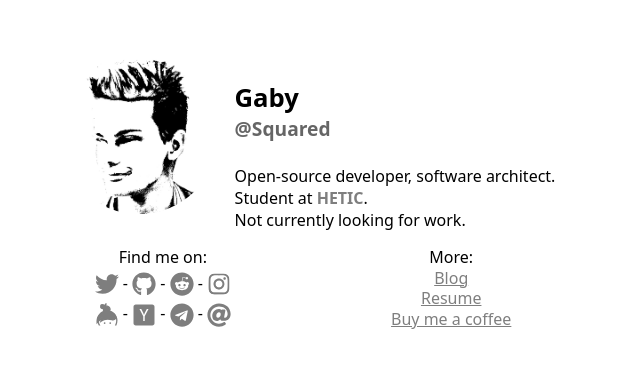
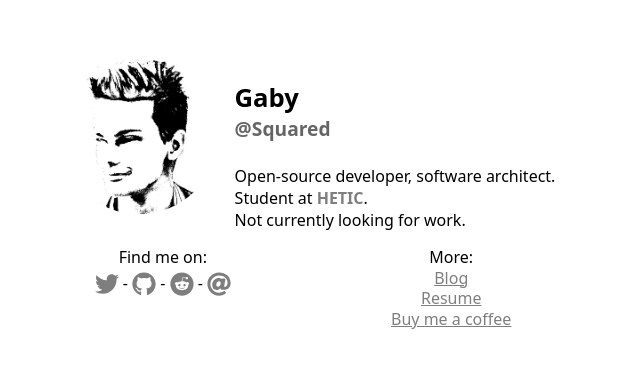
Before and after one commit to GitSquared/gaby.dev, a plain HTML site: page index.html in a window 1280 px wide. Shown: the part 208-581 px from the top of the page, without its empty margins (333-973 px from the left). Drawn offline with Linux system fonts and the light colour scheme; no server answers.

Commit message:
Remove some social links

```diff
--- a/index.html
+++ b/index.html
@@ -64,14 +64,6 @@
 					-
 					<a class="social-icons-links" href="reddit"><img src="pics/icons/reddit.svg" alt="Reddit" title="Reddit"></a>
 					-
-					<a class="social-icons-links" href="instagram"><img src="pics/icons/instagram.svg" alt="Instagram" title="Instagram"></a>
-					<br>
-					<a class="social-icons-links" href="keybase"><img src="pics/icons/keybase.svg" alt="Keybase" title="Keybase"></a>
-					-
-					<a class="social-icons-links" href="hn"><img src="pics/icons/hn.svg" alt="Hacker News" title="Hacker News"></a>
-					-
-					<a class="social-icons-links" href="telegram"><img src="pics/icons/telegram.svg" alt="Telegram" title="Telegram"></a>
-					-
 					<a class="social-icons-links" href="email" target="_blank"><img src="pics/icons/at-solid.svg" alt="Email" title="Email"></a>
 				</p>
 			</nav>
```
